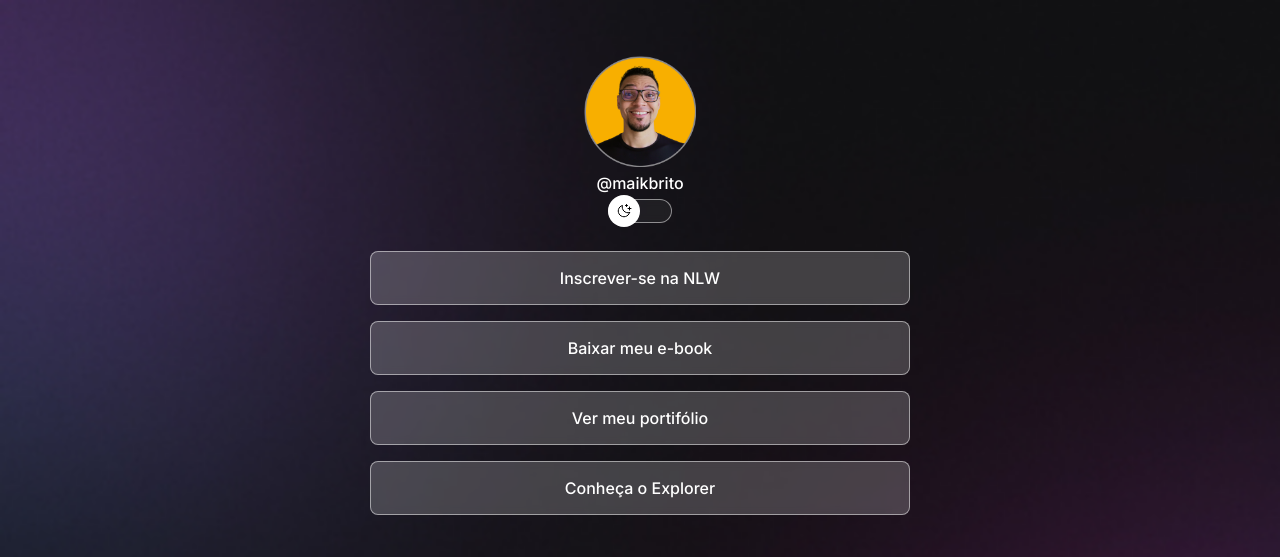
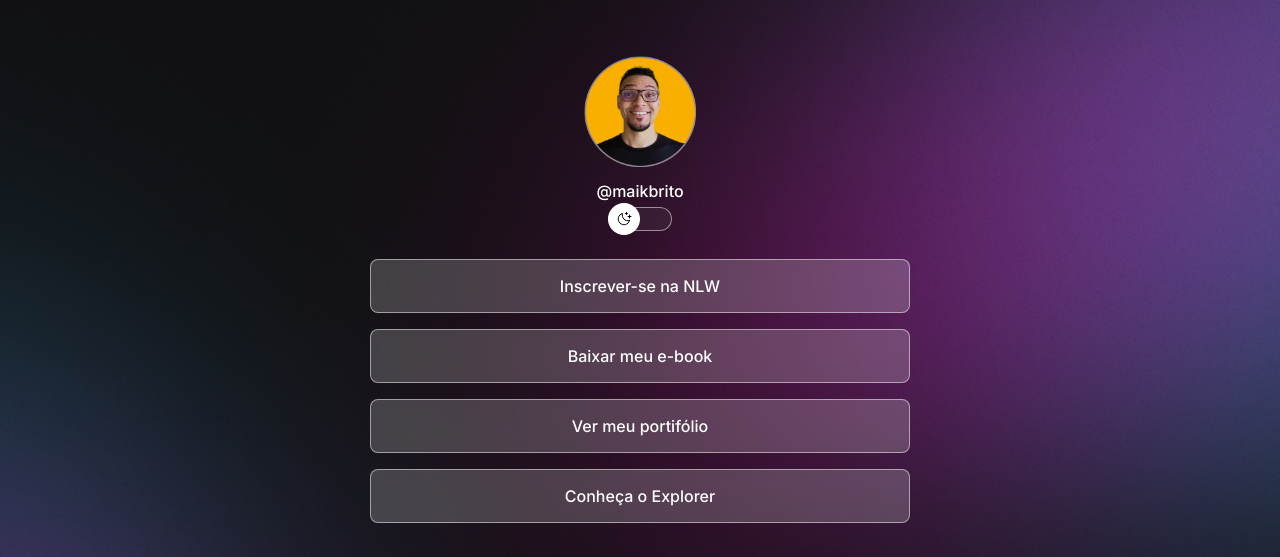
Before and after one commit to 97Fernando/dev-links, a plain HTML site: page index.html in a window 1280 px wide. Shown: the top 557 px of the page. Drawn offline with nearby package versions, Linux system fonts and the light colour scheme.

Commit message:
change background based on media queries

```diff
--- a/style.css
+++ b/style.css
@@ -26,11 +26,12 @@
 
 body {
   /* background: color url repeat position cover*/
+  height: 100vh;
   background: var(--bg-url) no-repeat top center/cover;
 }
 
 body * {
-  font-family: 'Inter', sans-serif;
+  font-family: "Inter", sans-serif;
   color: var(--text-color);
 }
 
@@ -53,6 +54,7 @@ body * {
 #profile p {
   font-weight: 500;
   line-height: 24px;
+  margin-top: 8px;
 }
 
 /* switch */
@@ -147,3 +149,13 @@ footer {
   padding: 24px 0;
   font-size: 14px;
 }
+
+@media (min-width: 700px) {
+  :root {
+    --bg-url: url(./image/bg-desktop.jpg);
+  }
+
+  .light {
+    --bg-url: url(./image/bg-desktop-light.jpg);
+  }
+}
```
Also changed, not shown: image/bg-desktop-light.jpg (added), image/bg-desktop.jpg (added).
